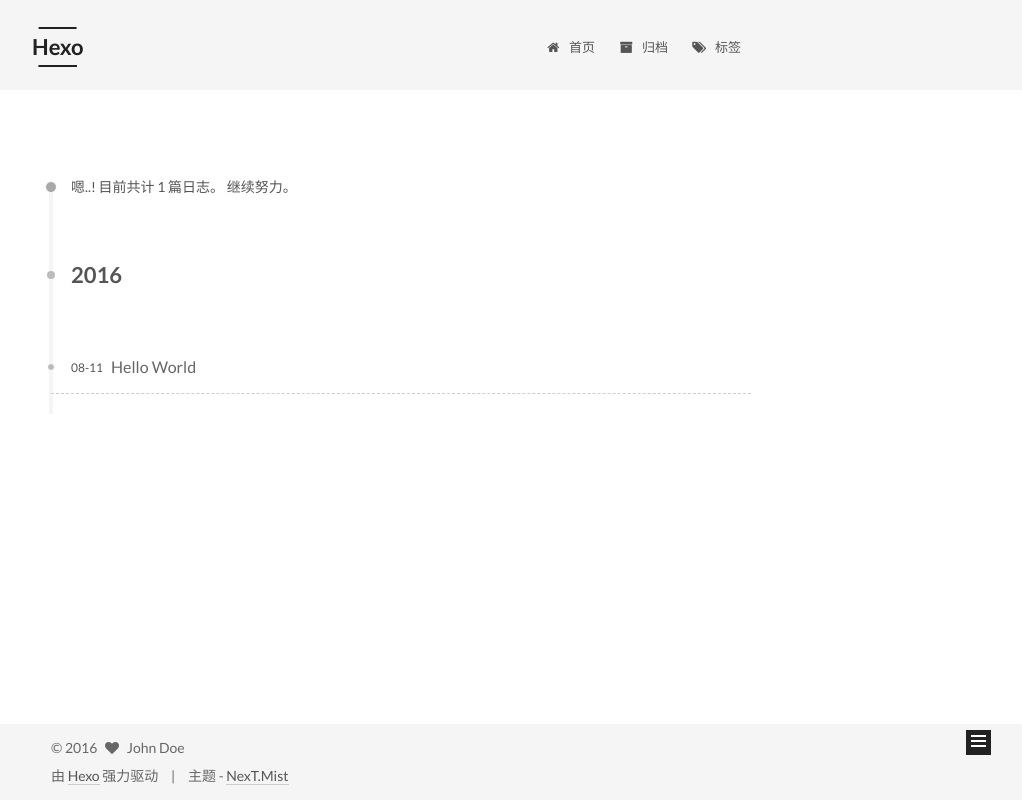
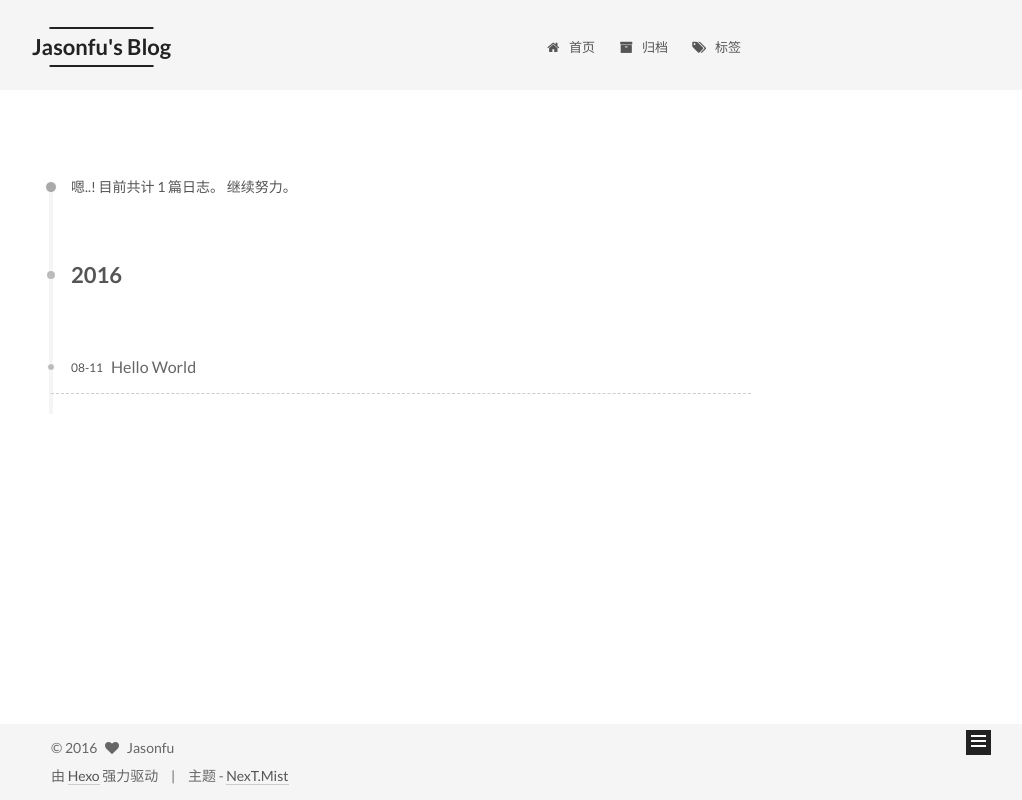
Before and after one commit to jasonfu/jasonfu.github.io, a plain HTML site: page archives/2016/08/index.html in a window 1280 px wide. Shown: the whole page, without its empty margins (239-1261 px from the left). Drawn offline with Linux system fonts and the light colour scheme.

Commit message:
Site updated: 2016-08-11 23:49:05

```diff
--- a/archives/2016/08/index.html
+++ b/archives/2016/08/index.html
@@ -85,11 +85,11 @@
 
 
 <meta property="og:type" content="website">
-<meta property="og:title" content="Hexo">
+<meta property="og:title" content="Jasonfu's Blog">
 <meta property="og:url" content="http://yoursite.com/archives/2016/08/index.html">
-<meta property="og:site_name" content="Hexo">
+<meta property="og:site_name" content="Jasonfu's Blog">
 <meta name="twitter:card" content="summary">
-<meta name="twitter:title" content="Hexo">
+<meta name="twitter:title" content="Jasonfu's Blog">
 
 
 
@@ -112,7 +112,7 @@
 
   <link rel="canonical" href="http://yoursite.com/archives/2016/08/"/>
 
-  <title> 归档 | Hexo </title>
+  <title> 归档 | Jasonfu's Blog </title>
 </head>
 
 <body itemscope itemtype="http://schema.org/WebPage" lang="zh-Hans">
@@ -143,7 +143,7 @@
   <div class="custom-logo-site-title">
     <a href="/"  class="brand" rel="start">
       <span class="logo-line-before"><i></i></span>
-      <span class="site-title">Hexo</span>
+      <span class="site-title">Jasonfu's Blog</span>
       <span class="logo-line-after"><i></i></span>
     </a>
   </div>
@@ -302,8 +302,8 @@
         <div class="site-author motion-element" itemprop="author" itemscope itemtype="http://schema.org/Person">
           <img class="site-author-image" itemprop="image"
                src="/images/avatar.gif"
-               alt="John Doe" />
-          <p class="site-author-name" itemprop="name">John Doe</p>
+               alt="Jasonfu" />
+          <p class="site-author-name" itemprop="name">Jasonfu</p>
           <p class="site-description motion-element" itemprop="description"></p>
         </div>
         <nav class="site-state motion-element">
@@ -353,7 +353,7 @@
   <span class="with-love">
     <i class="fa fa-heart"></i>
   </span>
-  <span class="author" itemprop="copyrightHolder">John Doe</span>
+  <span class="author" itemprop="copyrightHolder">Jasonfu</span>
 </div>
 
 <div class="powered-by">
--- a/css/main.css
+++ b/css/main.css
@@ -1548,7 +1548,7 @@ pre .javascript .function {
   width: 4px;
   height: 4px;
   border-radius: 50%;
-  background: #be223b;
+  background: #00676f;
 }
 .links-of-blogroll {
   font-size: 13px;
```
Also changed, not shown: 2016/08/11/hello-world/index.html (+6 -6 lines), archives/2016/index.html (+8 -8 lines), archives/index.html (+8 -8 lines), index.html (+8 -8 lines).
